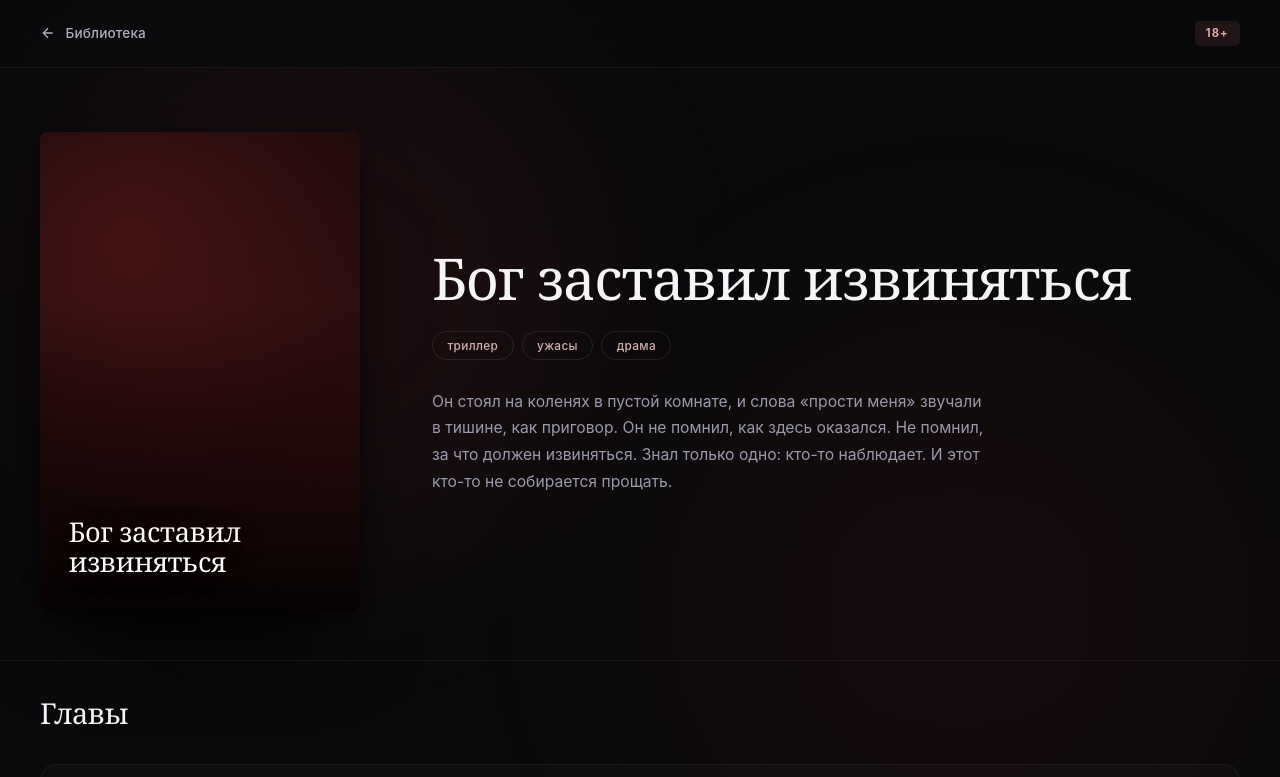
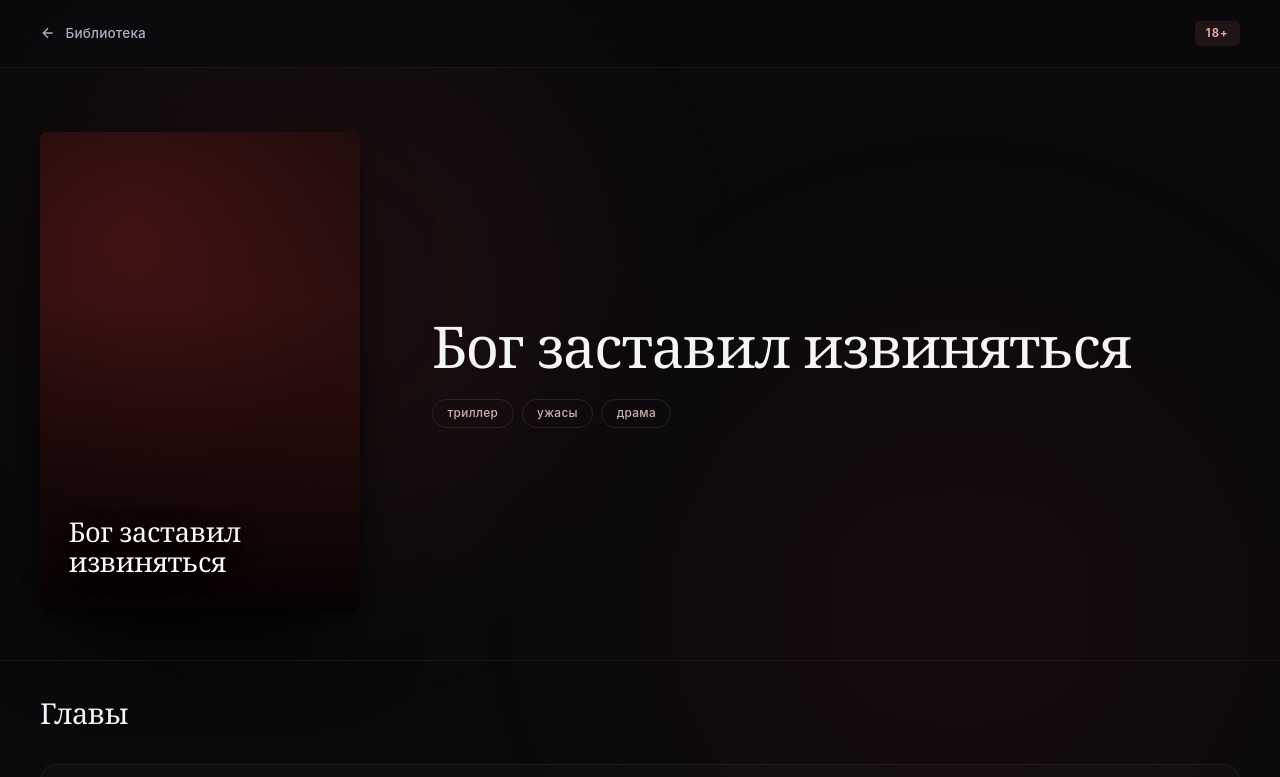
Before and after one commit to Sara-Lisa-maker/Library, a plain HTML site: page Bog_zastavil_izvinyatsya.html in a window 1280 px wide. Shown: the top 777 px of the page. Drawn offline with Linux system fonts and the light colour scheme.

Commit message:
Update Bog_zastavil_izvinyatsya.html

```diff
--- a/Bog_zastavil_izvinyatsya.html
+++ b/Bog_zastavil_izvinyatsya.html
@@ -169,7 +169,6 @@
     display:flex;
     gap:0.5rem;
     flex-wrap:wrap;
-    margin-bottom:1.8rem;
   }
   .genre-pill{
     font-size:0.74rem;
@@ -179,14 +178,6 @@
     border:1px solid rgba(255,255,255,0.1);
     border-radius:100px;
     letter-spacing:0.03em;
-  }
-
-  .novel-desc{
-    font-size:0.98rem;
-    line-height:1.7;
-    color:#9a9aac;
-    max-width:560px;
-    font-weight:380;
   }
 
   .chapters-section{
@@ -260,7 +251,6 @@
     .novel-cover{max-width:280px;margin:0 auto;width:100%}
     .novel-info h1{font-size:2.1rem;text-align:center}
     .novel-genres{justify-content:center}
-    .novel-desc{text-align:center;margin:0 auto}
     .chapters-section{padding:1.5rem 1.5rem 4rem}
     .chapters-head h2{font-size:1.5rem}
   }
@@ -301,7 +291,6 @@
       <span class="genre-pill">ужасы</span>
       <span class="genre-pill">драма</span>
     </div>
-    <p class="novel-desc">Он стоял на коленях в пустой комнате, и слова «прости меня» звучали в тишине, как приговор. Он не помнил, как здесь оказался. Не помнил, за что должен извиняться. Знал только одно: кто-то наблюдает. И этот кто-то не собирается прощать.</p>
   </div>
 </section>
 
```
